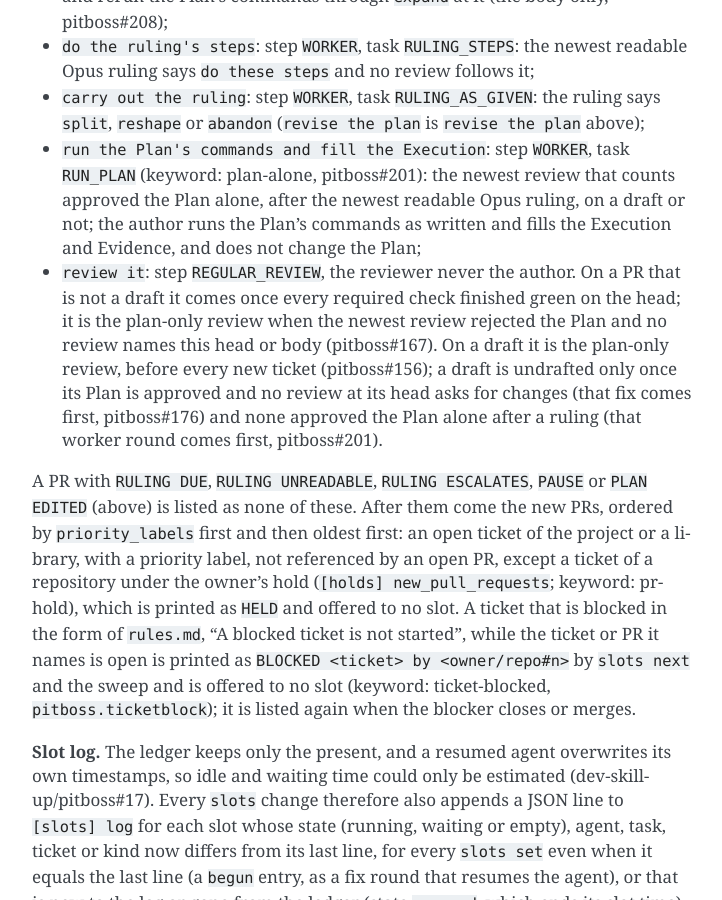
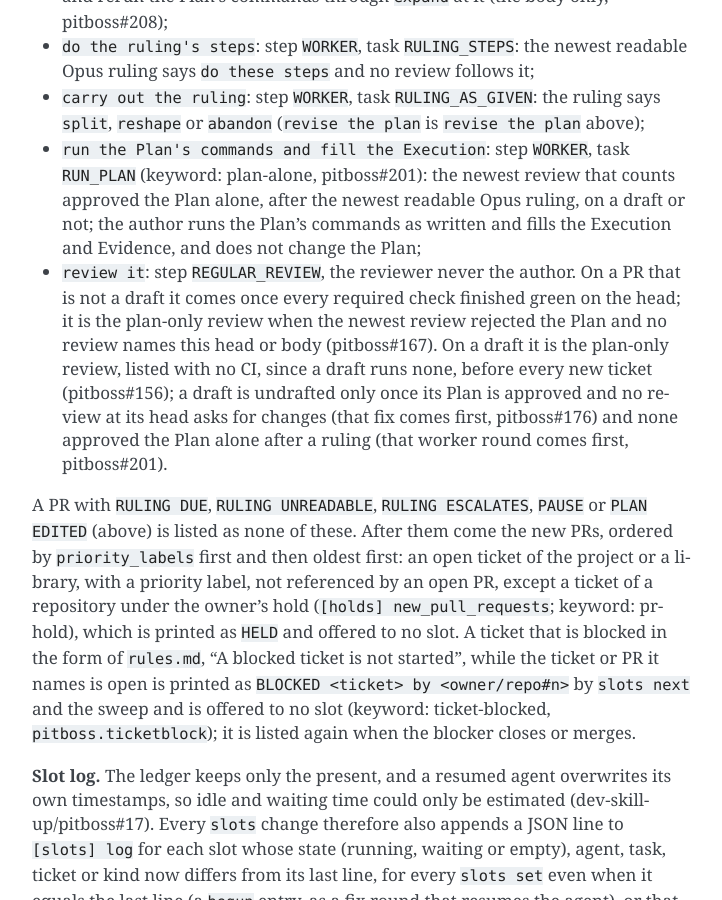
Before and after one commit to dev-skill-up/pitboss, a Sphinx documentation site: the page built from doc/design.rst, in a window 1280 px wide and 900 px high, scrolled down 27471 px. Shown: the whole window, without its empty margins (388-1110 px from the left). Built offline with Sphinx 7.4.7, drawn with Linux system fonts in a browser that asks for light colours.

```diff
--- a/doc/design.rst
+++ b/doc/design.rst
@@ -1012,7 +1012,7 @@ listed at most once. The nine kinds:
   PR that is not a draft it comes once every required check finished green on
   the head; it is the plan-only review when the newest review rejected the Plan
   and no review names this head or body (pitboss#167). On a draft it is the
-  plan-only review, before every
+  plan-only review, listed with no CI, since a draft runs none, before every
   new ticket (pitboss#156); a draft is undrafted only once its Plan is approved
   and no review at its head asks for changes (that fix comes first, pitboss#176)
   and none approved the Plan alone after a ruling (that worker round comes
```
Also changed, not shown: plugins/pitboss/skills/sweep/references/rules.md (+1 -1 lines), 1 other file.
